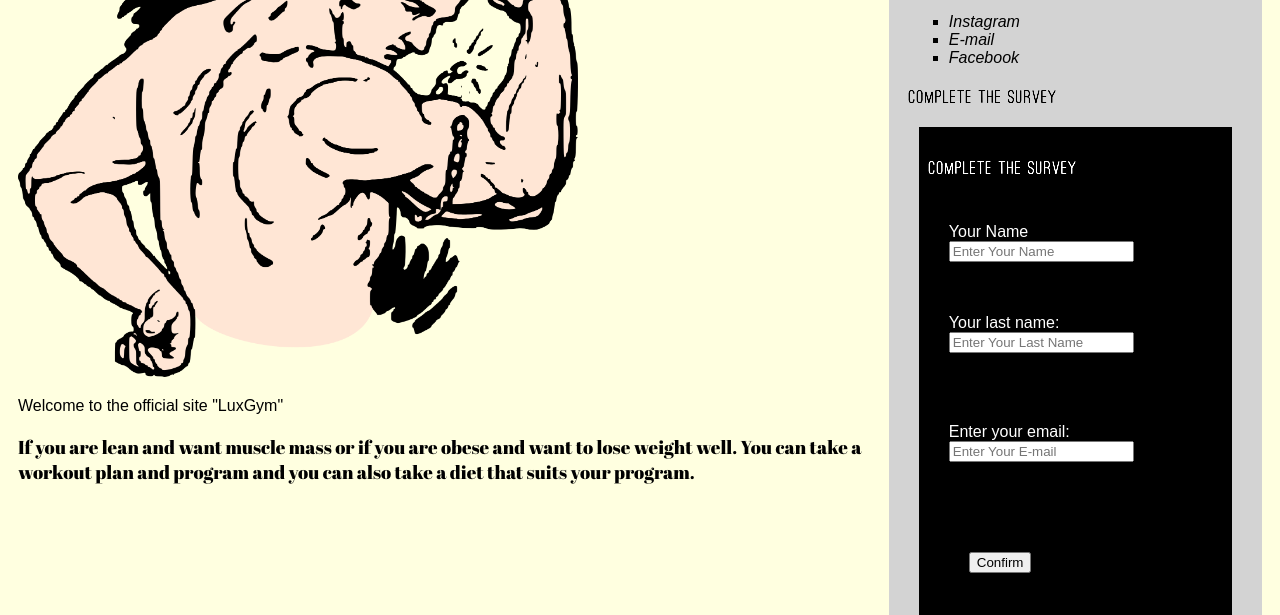
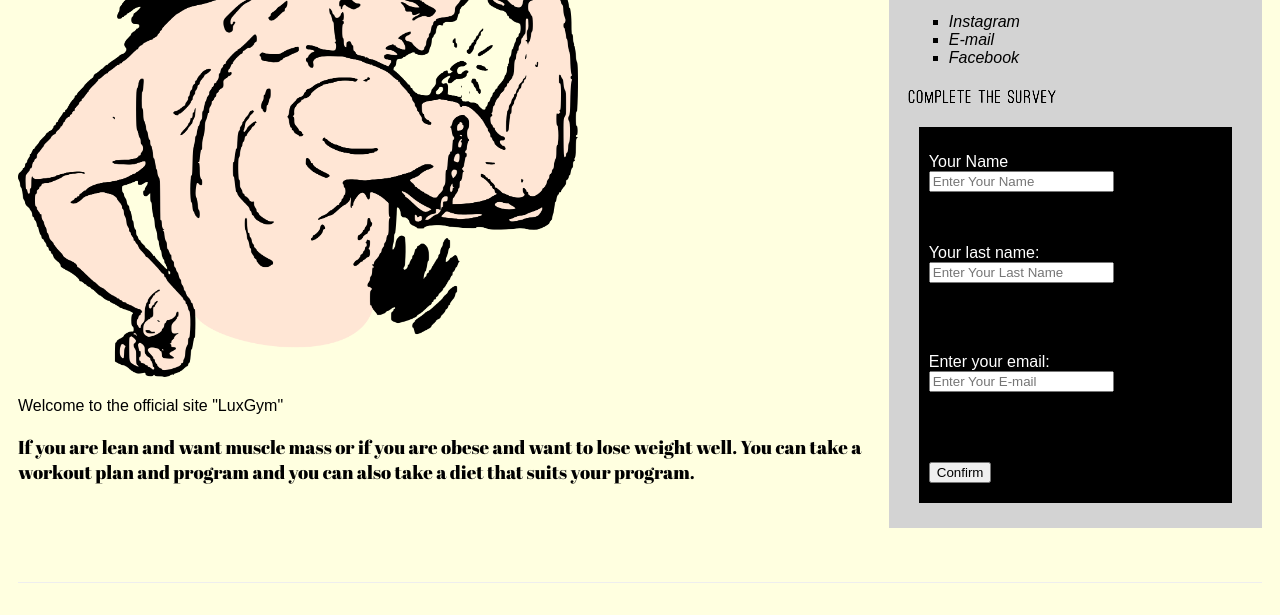
Before and after one commit to dimic180/luxgym, a plain HTML site: page index.html in a window 1280 px wide. Shown: the part 782-1397 px from the top of the page. Drawn offline with Linux system fonts and the light colour scheme.

Commit message:
Update index.html

```diff
--- a/index.html
+++ b/index.html
@@ -146,7 +146,8 @@ margin-right:30px;
 }
 .laznaslika3 {
 padding-left:15px;
-padding: 30px;
+padding: 10px;
+padding-bottom:20px;
 background-color:Black;
 margin-bottom:25px;
 margin-left:10px;
@@ -248,21 +249,19 @@ text-decoration:none;
     </div>
     <div>
       <h3> Complete the survey </h3>
-      <div class="laznaslika1"><p>
-      <h3> Complete the survey </h3>
-      <div class="laznaslika1"><p> <form action="insert.php">
+      <div class="laznaslika1"><p> <form action="strana1.html">
       <label for="name">Your Name</label><br>
       <input type="text" name="name" class="inp" placeholder="Enter Your Name" required><br>
       </form>  </p> </div>
-      <div class="laznaslika2"><p> <form action="insert.php">
+      <div class="laznaslika2"><p> <form action="strana1.html">
       <label for="lname">Your last name:</label><br>
       <input type="text" name="lname" class="inp" placeholder="Enter Your Last Name" required><br><br>
       </form>  </p> </div>
-	  <div class="laznaslika4"><p> <form action="insert.php">
+	  <div class="laznaslika4"><p> <form action="strana1.html">
       <label for="email">Enter your email:</label><br>
       <input type="text" name="email" class="inp" placeholder="Enter Your E-mail" required><br><br>
       </form>  </p> </div>
-      <div class="laznaslika3"><p> <form action="insert.php">
+      <div class="laznaslika3"><p> <form action="strana1.html">
       <input type="submit" value="Confirm">
 	  </form>  </div>
 
```
